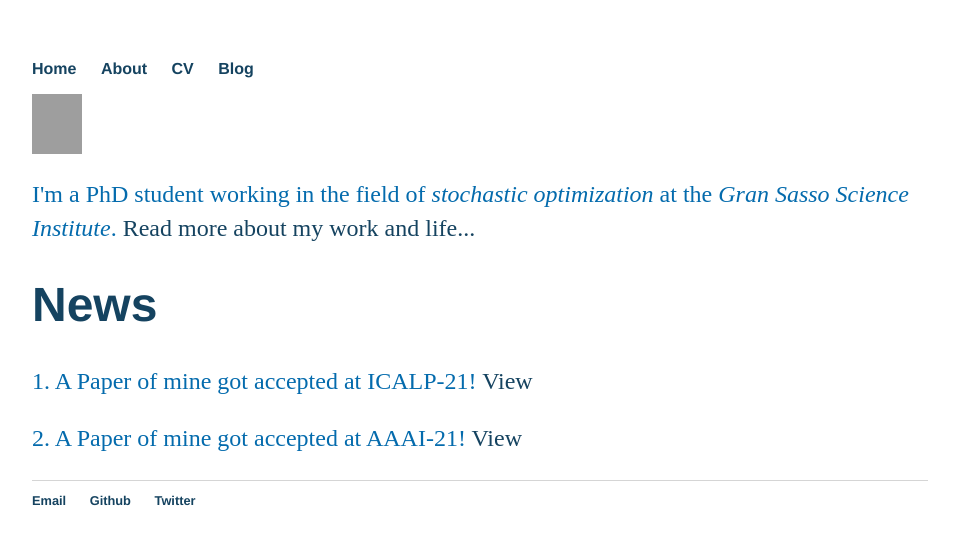
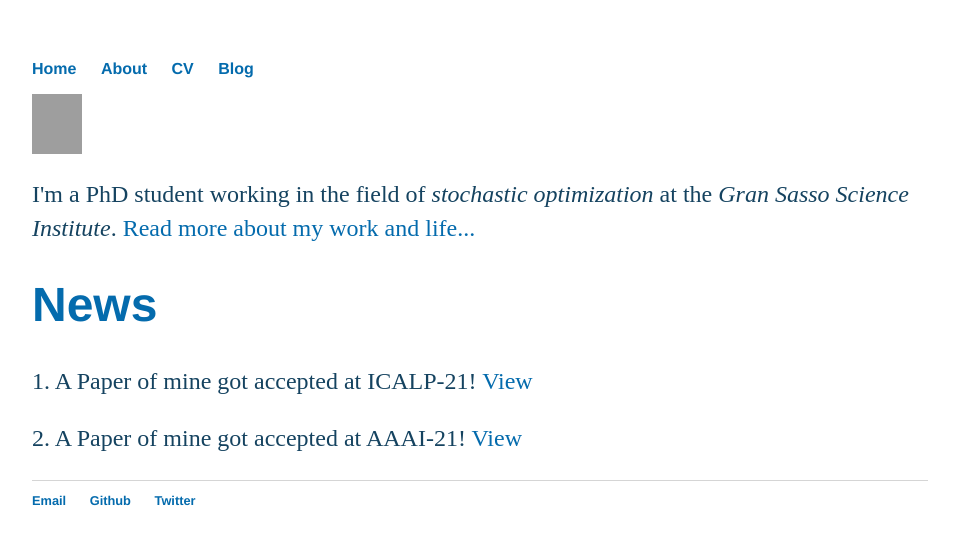
Before and after one commit to debashmitap/debashmitap.github.io, a Jekyll site: the page built from index.html, in a window 1280 px wide. Shown: the top 545 px of the page, without its empty margins (160-1119 px from the left). Built offline with Jekyll 4.4.1, drawn with Linux system fonts in a browser that asks for light colours; grey boxes are pictures that could not be loaded.

Commit message:
Update main.css

```diff
--- a/css/main.css
+++ b/css/main.css
@@ -14,7 +14,7 @@ nav ul li, footer ul li {
 }
 a {
     text-decoration: none;
-    color: #154360;
+    color: #046BAD;
 }
 a:hover {
     text-decoration: underline;
@@ -22,12 +22,12 @@ a:hover {
 h1 {
     font-size: 3em;
     font-family:'Helvetica', 'Arial', 'Sans-Serif';
-    color: #154360;
+    color: #046BAD;
 }
 p {
     font-size: 1.5em;
     line-height: 1.4em;
-    color: #046BAD;
+    color: #154360;
 }
 footer {
     border-top: 1px solid #d5d5d5;
```
